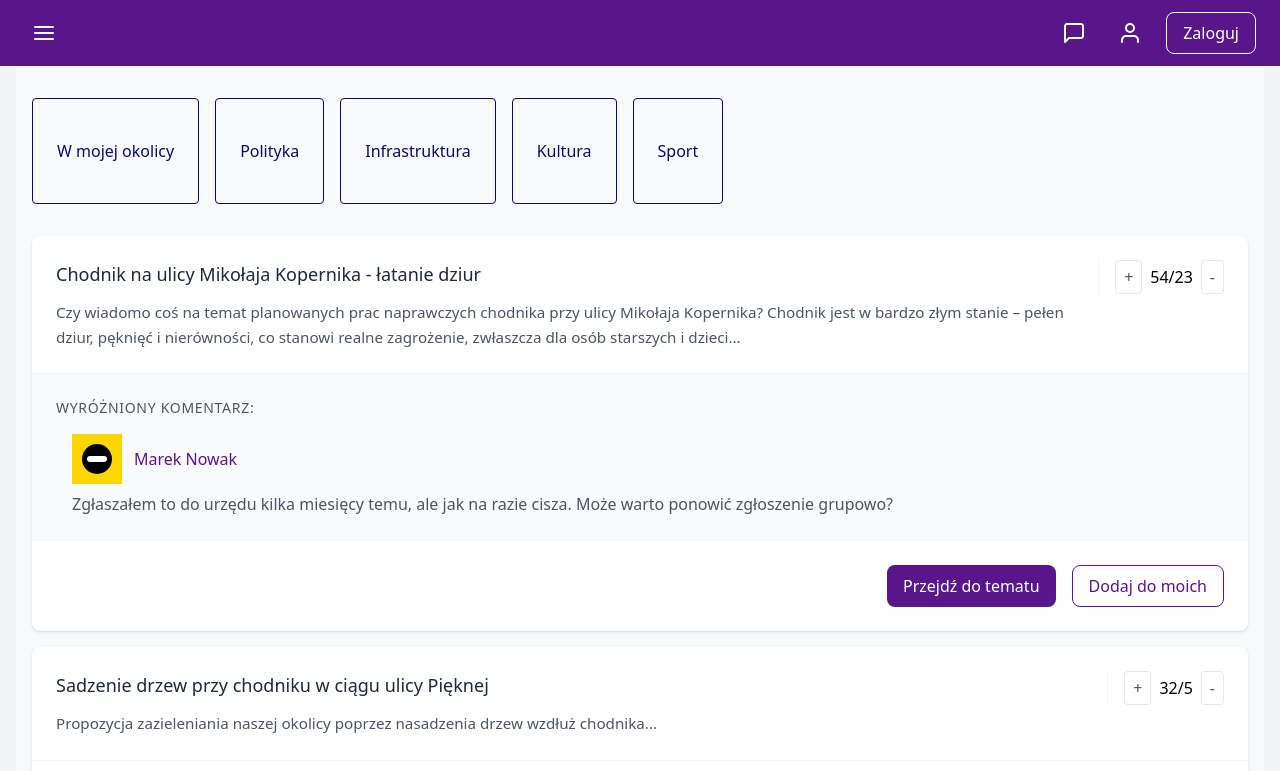
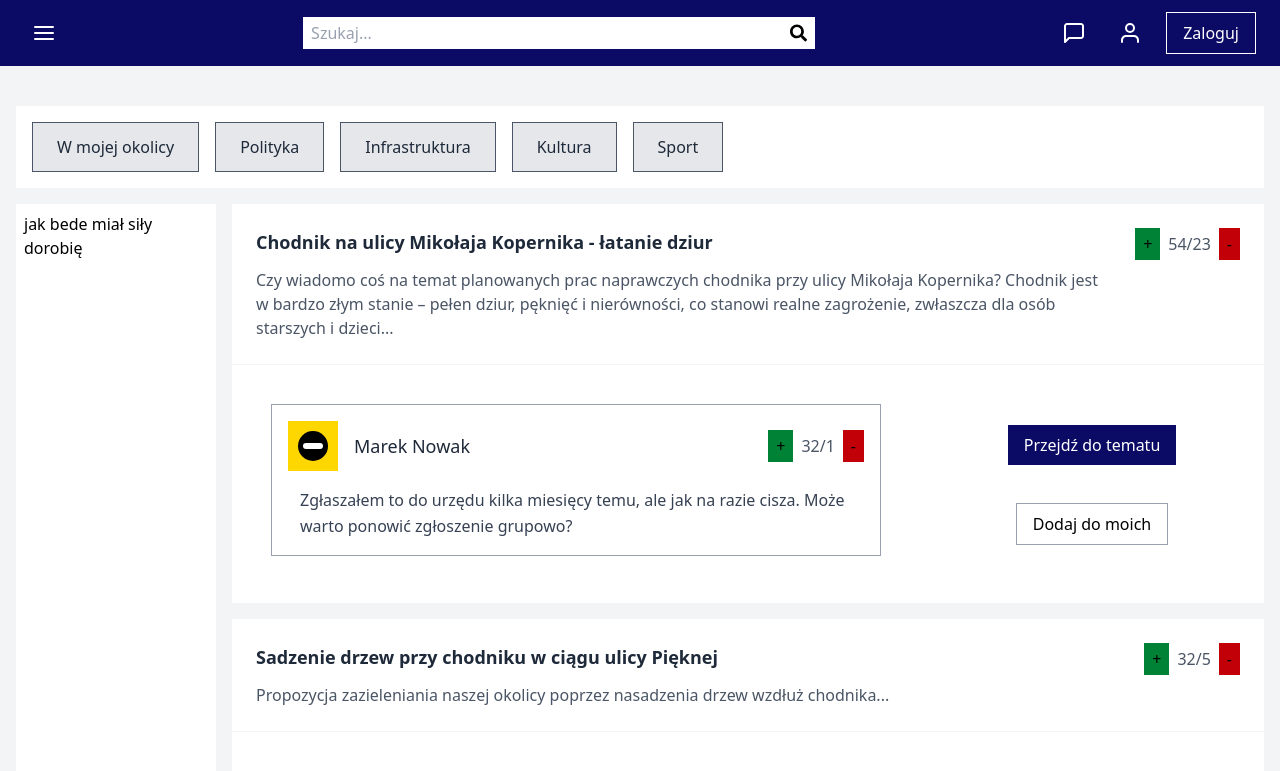
Before and after one commit to Walentalien/Hacknarok2025, a React (Vite) app in the folder frontend/: page / in a window 1280 px wide. Shown: the top 771 px of the page. Built offline with nearby package versions, Linux system fonts and the light colour scheme.

Commit message:
closer than futher ... I guess?

```diff
--- a/frontend/src/App.jsx
+++ b/frontend/src/App.jsx
@@ -19,11 +19,13 @@ function App() {
   return (
     <Router>
       <Routes>
-        <Route path="/" element={<Layout searchOpen = {true} />}>
+        <Route path="/" element={<Layout searchOpen = { true } />}>
           <Route index element={<Home />} />
           <Route path="/forum" element={<Forum />} />
         </Route>
-        <Route path="/login" element={<Login />} />
+        <Route path="/login" element={<Layout searchOpen = { false } />}>
+          <Route index element={<Login />} />
+        </Route>
       </Routes>
     </Router>
   )
--- a/frontend/src/components/CategoryNav.jsx
+++ b/frontend/src/components/CategoryNav.jsx
@@ -7,11 +7,11 @@ const CategoryNav = () => {
     'Kultura',
     'Sport'
   ];
-
+  // is clicked on to buttons
   return (
-    <nav className="flex gap-4 py-4 overflow-x-auto">
+    <nav className="flex gap-4 p-4 overflow-x-auto bg-white">
       {categories.map((category, index) => (
-        <button key={index} className="p-10 px-6 bg-[#f8f9fa] border border-solid border-[e0e0e0] rounded-sm text-[#0B0B66] font-medium whitespace-nowrap cursor-pointer duration-200 ease-in transition-all hover:bg-[#0B0B66] hover:text-white hover:border hover:border-[#0B0B66]">
+        <button key={index} className="p-3 px-6 bg-gray-200 border border-gray-600 text-gray-800 font-medium whitespace-nowrap cursor-pointer duration-200 ease-in transition-all hover:bg-[#0B0B66] hover:text-white hover:border hover:border-[#0B0B66]">
           {category}
         </button>
       ))}
--- a/frontend/src/components/CommentCard.jsx
+++ b/frontend/src/components/CommentCard.jsx
@@ -1,21 +1,18 @@
 import React from 'react';
 import UserAvatar from './UserAvatar';
+import Rating from './Rating';
 
 const CommentCard = ({ author, content, score, backgroundColor }) => {
   return (
-    <div className="bg-white p-4 shadow-sm">
+    <div className="bg-white p-4 mb-2">
       <div className="flex justify-between items-center mb-4">
         <div className="flex items-center gap-4">
           <UserAvatar backgroundColor={backgroundColor} />
           <h3 className="text-lg text-gray-800">{author}</h3>
         </div>
-        <div className="flex items-center gap-2 ">
-          <button className="px-2 py-1 hover:bg-gray-100 transition-colors bg-green-700">+</button>
-          <span className="text-gray-600">{score}</span>
-          <button className="px-2 py-1 hover:bg-gray-100 transition-colors bg-red-700">-</button>
-        </div>
+          <Rating score={score}/>
       </div>
-      <div className="text-gray-600 leading-relaxed">
+      <div className="text-gray-700 leading-relaxed pl-3">
         <p>{content}</p>
       </div>
     </div>
--- a/frontend/src/components/ForumPost.jsx
+++ b/frontend/src/components/ForumPost.jsx
@@ -3,7 +3,7 @@ import UserAvatar from './UserAvatar';
 
 const ForumPost = ({ title, content, author, backgroundColor }) => {
   return (
-    <div className="bg-white p-8 mb-8 shadow-sm">
+    <div className="bg-white p-8 mb-2">
       <div className="flex justify-between items-center mb-6">
         <div className="flex items-center gap-4">
           <UserAvatar backgroundColor={backgroundColor} />
@@ -11,8 +11,8 @@ const ForumPost = ({ title, content, author, backgroundColor }) => {
         </div>
       </div>
       <div className="space-y-4">
-        <h1 className="text-2xl text-gray-900 m-0">{title}</h1>
-        <p className="text-gray-600 leading-relaxed">{content}</p>
+        <h1 className="text-2xl text-gray-800 m-0 ml-1">{title}</h1>
+        <p className="text-gray-700 leading-relaxed mt-1">{content}</p>
       </div>
     </div>
   );
--- a/frontend/src/components/ForumPostPreview.jsx
+++ b/frontend/src/components/ForumPostPreview.jsx
@@ -1,42 +1,56 @@
 import React from 'react';
 import UserAvatar from './UserAvatar';
+import Rating from './Rating';
+import CommentCard from './CommentCard';
 
 const ForumPostPreview = ({ title, content, score, featuredComment }) => {
   return (
-    <div className="bg-white rounded-lg mb-4 shadow-sm overflow-hidden">
+    <div className="bg-white mb-4 overflow-hidden">
       <div className="flex justify-between items-start p-6 border-b border-gray-100">
         <div className="flex-1 pr-6">
-          <h2 className="text-lg font-medium text-gray-800 mb-3">{title}</h2>
-          <p className="text-gray-600 text-[0.95rem] leading-relaxed">{content}</p>
+          <h2 className="text-lg font-bold text-gray-800 mb-3">{title}</h2>
+          <p className="text-gray-600">{content}</p>
         </div>
-        <div className="flex items-center gap-2 pl-4 border-l border-gray-100">
-          <button className="px-2 py-1 border border-gray-200 rounded hover:bg-gray-50 text-gray-600 transition-colors">+</button>
-          <span>{score}</span>
-          <button className="px-2 py-1 border border-gray-200 rounded hover:bg-gray-50 text-gray-600 transition-colors">-</button>
-        </div>
+        <Rating score={score} />
       </div>
 
-      {featuredComment && (
-        <div className="p-6 bg-gray-50 border-b border-gray-100">
-          <h3 className="text-sm text-gray-600 uppercase tracking-wider mb-4">Wyróżniony komentarz:</h3>
-          <div className="ml-4">
-            <div className="flex items-center gap-3 mb-2">
-              <UserAvatar backgroundColor={featuredComment.avatarColor} />
-              <h4 className="text-purple-900 text-base font-medium">{featuredComment.author}</h4>
+
+      {featuredComment ? (
+
+        <div className="grid grid-cols-[2fr_1fr]">
+
+          <div className='p-10'>
+            <div className='outline outline-gray-400'>
+            <CommentCard author={featuredComment.author} content={featuredComment.content} score={featuredComment.score} backgroundColor={featuredComment.avatarColor} />
             </div>
-            <p className="text-gray-600">{featuredComment.content}</p>
           </div>
-        </div>
+
+
+
+
+          <div className="grid grid-rows-2 justify-items-center items-center p-10">
+            <button className="px-4 py-2 bg-[#0B0B66] text-white w-fit h-fit font-medium hover:outline hover:outline-blue-300 transition-colors">
+              Przejdź do tematu
+            </button>
+            <button className="px-4 py-2 border border-gray-400 w-fit h-fit font-medium hover:border-blue-300 transition-colors">
+              Dodaj do moich
+            </button>
+          </div>
+          </div>
+
+
+      ) : (
+
+      <div className="grid grid-cols-2 justify-items-center items-center p-10">
+            <button className="px-4 py-2 bg-[#0B0B66] text-white w-fit h-fit font-medium hover:outline hover:outline-blue-300 transition-colors">
+              Przejdź do tematu
+            </button>
+            <button className="px-4 py-2 border border-gray-400 w-fit h-fit font-medium hover:border-blue-300 transition-colors">
+              Dodaj do moich
+            </button>
+          </div>
+
       )}
-
-      <div className="flex justify-end gap-4 p-6">
-        <button className="px-4 py-2 bg-purple-900 text-white rounded-lg font-medium hover:bg-purple-800 transition-colors">
-          Przejdź do tematu
-        </button>
-        <button className="px-4 py-2 border border-purple-900 text-purple-900 rounded-lg font-medium hover:bg-purple-50 transition-colors">
-          Dodaj do moich
-        </button>
-      </div>
     </div>
   );
 };
--- a/frontend/src/components/Navbar.jsx
+++ b/frontend/src/components/Navbar.jsx
@@ -1,30 +1,54 @@
 import React from 'react';
-import { FaBars, FaSearch, FaCommentDots, FaUserCircle } from 'react-icons/fa';
+import { useState } from 'react';
+import {FaSearch} from 'react-icons/fa';
+import { useNavigate } from 'react-router-dom';
 
-const Navbar = () => {
-  const [isMenuOpen, setIsMenuOpen] = React.useState(false);
-  const [searchText, setSearchText] = React.useState('');
+const Navbar = ( {searchOpen} ) => {
+  const [isMenuOpen, setIsMenuOpen] = useState(false);
+  const [searchText, setSearchText] = useState('');
+
+  const navigate = useNavigate();
+
+  const handleClick = () => {
+    navigate('/login'); // <- tutaj podajesz ścieżkę
+  };
+
 
   return (
-    <nav className="flex justify-between items-center px-6 py-3 bg-purple-900 text-white">
-      <button className="p-2 hover:bg-white/10 rounded-lg">
+    <nav className="flex justify-between items-center px-6 py-3 bg-[#0B0B66] text-white">
+      <button className="p-2 hover:bg-white/10">
         <svg width="24" height="24" viewBox="0 0 24 24" fill="none" xmlns="http://www.w3.org/2000/svg">
           <path d="M3 12H21M3 6H21M3 18H21" stroke="currentColor" strokeWidth="2" strokeLinecap="round"/>
         </svg>
       </button>
 
+      {searchOpen ? (
+          <div className="flex items-center w-3/5 max-w-lg bg-white px-2 py-1">
+            <input
+              type="text"
+              value={searchText}
+              onChange={(e) => setSearchText(e.target.value)}
+              placeholder="Szukaj..."
+              className="text-black outline-none bg-transparent placeholder-gray-400 w-full"
+            />
+            <FaSearch size={18} className="text-black ml-2" />
+          </div>
+        ) : null}
+
       <div className="flex items-center gap-4">
-        <button className="p-2 hover:bg-white/10 rounded-lg">
+        <button className="p-2 hover:bg-white/10">
           <svg width="24" height="24" viewBox="0 0 24 24" fill="none" xmlns="http://www.w3.org/2000/svg">
             <path d="M21 15C21 15.5304 20.7893 16.0391 20.4142 16.4142C20.0391 16.7893 19.5304 17 19 17H7L3 21V5C3 4.46957 3.21071 3.96086 3.58579 3.58579C3.96086 3.21071 4.46957 3 5 3H19C19.5304 3 20.0391 3.21071 20.4142 3.58579C20.7893 3.96086 21 4.46957 21 5V15Z" stroke="currentColor" strokeWidth="2" strokeLinecap="round" strokeLinejoin="round"/>
           </svg>
         </button>
-        <button className="p-2 hover:bg-white/10 rounded-lg">
+        <button className="p-2 hover:bg-white/10">
           <svg width="24" height="24" viewBox="0 0 24 24" fill="none" xmlns="http://www.w3.org/2000/svg">
             <path d="M20 21V19C20 17.9391 19.5786 16.9217 18.8284 16.1716C18.0783 15.4214 17.0609 15 16 15H8C6.93913 15 5.92172 15.4214 5.17157 16.1716C4.42143 16.9217 4 17.9391 4 19V21M16 7C16 9.20914 14.2091 11 12 11C9.79086 11 8 9.20914 8 7C8 4.79086 9.79086 3 12 3C14.2091 3 16 4.79086 16 7Z" stroke="currentColor" strokeWidth="2" strokeLinecap="round" strokeLinejoin="round"/>
           </svg>
         </button>
-        <button className="px-4 py-2 border border-white rounded-lg font-medium hover:bg-white/10 transition-colors">
+        <button className="px-4 py-2 border border-white font-medium hover:bg-white/10 transition-colors"
+          onClick={handleClick}
+        >
           Zaloguj
         </button>
       </div>
--- /dev/null
+++ b/frontend/src/components/Rating.jsx
@@ -0,0 +1,11 @@
+
+import { useState } from 'react';
+
+export default function Rating({score}) {
+    return (
+    <div className="flex items-center gap-2 ">
+        <button className="px-2 py-1 hover:bg-gray-100 transition-colors bg-green-700">+</button>
+        <span className="text-gray-600">{score}</span>
+        <button className="px-2 py-1 hover:bg-gray-100 transition-colors bg-red-700">-</button>
+    </div>);
+}
--- a/frontend/src/pages/home.jsx
+++ b/frontend/src/pages/home.jsx
@@ -11,6 +11,7 @@ const Home = () => {
       featuredComment: {
         author: "Marek Nowak",
         content: "Zgłaszałem to do urzędu kilka miesięcy temu, ale jak na razie cisza. Może warto ponowić zgłoszenie grupowo?",
+        score: "32/1",
         avatarColor: "#FFD700"
       }
     },
@@ -22,15 +23,19 @@ const Home = () => {
   ];
 
   return (
-    <div className="min-h-screen bg-[#f8f9fa]">
-      <main className="mx-auto p-4">
+    <div className="min-h-screen">
         <CategoryNav />
-        <div className="mt-4">
-          {posts.map((post, index) => (
-            <ForumPostPreview key={index} {...post} />
-          ))}
+        <div className="grid grid-cols-[200px_1fr] gap-4 mt-4">
+          <div className="bg-white p-2">
+            jak bede miał siły dorobię
+          </div>
+          <div >
+            {posts.map((post, index) => (
+              <ForumPostPreview key={index} {...post} />
+            ))}
+          </div>
+
         </div>
-      </main>
     </div>
   );
 };
--- a/frontend/src/pages/layout.jsx
+++ b/frontend/src/pages/layout.jsx
@@ -3,11 +3,11 @@ import { Outlet } from 'react-router-dom';
 import Navbar from '../components/Navbar';
 import Footer from '../components/Footer';
 
-export default function Layout() {
+export default function Layout({ searchOpen }) {
   return (
     <div className="min-h-screen flex flex-col">
-      <Navbar />
-      <main className="flex-1 w-full max-w-7xl mx-auto px-4">
+      <Navbar searchOpen = {searchOpen} />
+      <main className="flex-1 w-full max-w-7xl mx-auto px-4 mt-10">
         <Outlet />
       </main>
       <Footer />
```
Also changed, not shown: frontend/src/pages/forum.jsx (+4 -4 lines), frontend/src/pages/login.jsx (+3 -7 lines).
